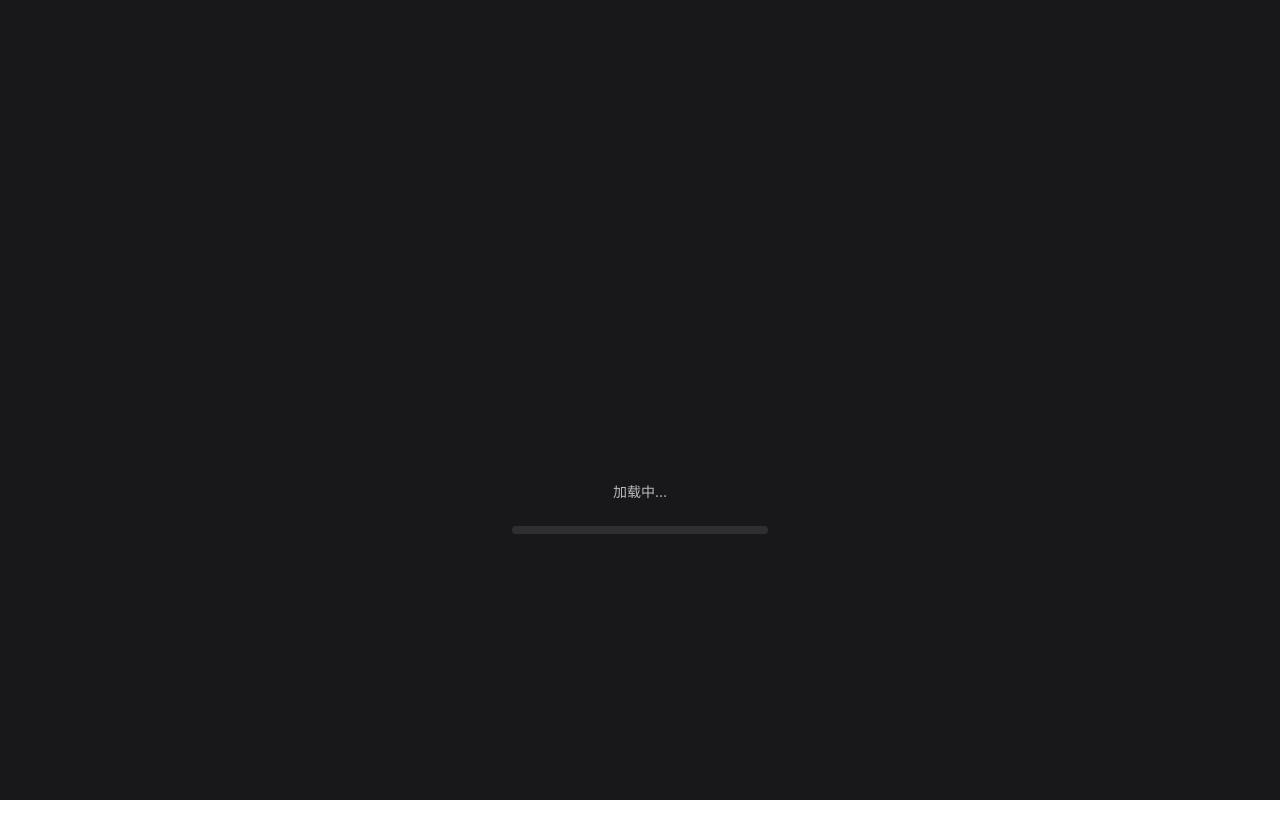
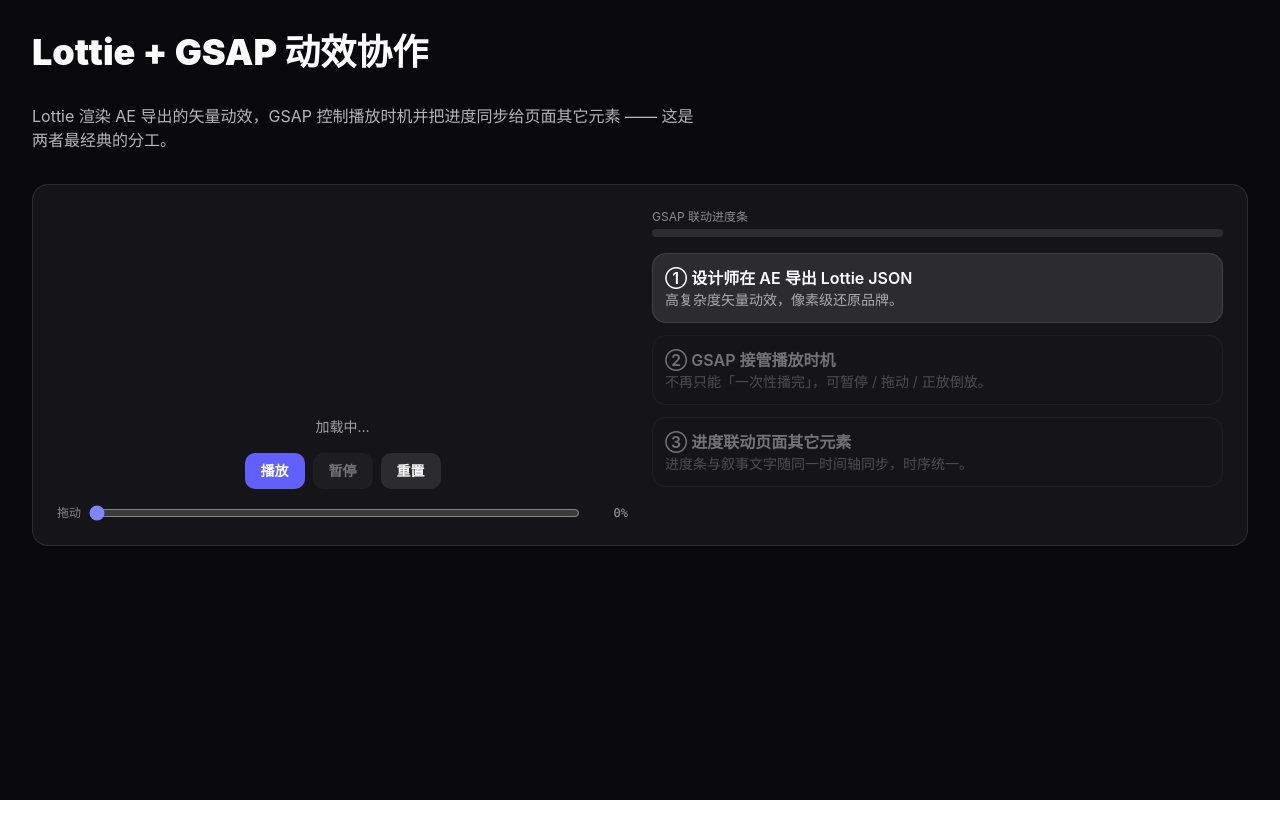
Before and after one commit to 1256807020/social-basic, a Nuxt app: page /anim-lottie-gsap in a window 1280 px wide. Shown: the top 838 px of the page. After the commit the page ends 800 px from the top, so only its background shows below. Built offline with nearby package versions, Linux system fonts and the light colour scheme.

Commit message:
feat(learn/anim-lottie-gsap): GSAP 驱动 Lottie 播放 + 进度条/叙事联动 + 控制按钮

```diff
--- a/app/pages/anim-lottie-gsap.vue
+++ b/app/pages/anim-lottie-gsap.vue
@@ -1,18 +1,20 @@
 <script setup lang="ts">
 // 【动画组合 5/9 · Lottie + GSAP】
 // 设计师与开发无缝衔接：Lottie 渲染矢量动效（此处内联一段手写 bodymovin JSON，无需外部资源），
-// GSAP + ScrollTrigger 控制播放时机 / 滚动进度（scrub），并联动页面 DOM 元素，解决纯 Lottie 交互弱的问题。
+// GSAP 负责控制「播放时机 / 进度」，并把进度同步给进度条与叙事文字，
+// 解决纯 Lottie「只能一次性播完、交互弱」的短板。
 useHead({
   script: [
     { src: 'https://cdnjs.cloudflare.com/ajax/libs/lottie-web/5.12.2/lottie.min.js' },
     { src: 'https://cdnjs.cloudflare.com/ajax/libs/gsap/3.12.5/gsap.min.js' },
-    { src: 'https://cdnjs.cloudflare.com/ajax/libs/gsap/3.12.5/ScrollTrigger.min.js' },
   ],
 })
 
 const lottieBox = ref<HTMLElement | null>(null)
 const bar = ref<HTMLElement | null>(null)
 const status = ref('加载中…')
+const playing = ref(false)
+const activeStep = ref(0)
 
 // 内联最小可用 Lottie（蓝圈旋转 + 脉冲），避免依赖外部 JSON 资源
 const data = {
@@ -37,6 +39,12 @@
   }],
 }
 
+const steps = [
+  { t: '① 设计师在 AE 导出 Lottie JSON', d: '高复杂度矢量动效，像素级还原品牌。' },
+  { t: '② GSAP 接管播放时机', d: '不再只能「一次性播完」，可暂停 / 拖动 / 正放倒放。' },
+  { t: '③ 进度联动页面其它元素', d: '进度条与叙事文字随同一时间轴同步，时序统一。' },
+]
+
 function waitFor(getter: () => any, timeout = 8000) {
   return new Promise((resolve, reject) => {
     const start = Date.now()
@@ -50,41 +58,107 @@
   })
 }
 
+// GSAP 控制的播放进度代理（0~1）
+const clip = reactive({ t: 0 })
+let anim: any = null
+let tween: any = null
+
+function applyProgress(p: number) {
+  if (!anim) return
+  clip.t = p
+  anim.goToAndStop(p * (anim.totalFrames - 1), true)
+  if (bar.value) bar.value.style.width = `${p * 100}%`
+  activeStep.value = Math.min(steps.length - 1, Math.floor(p * steps.length))
+}
+
+function play() {
+  if (!anim) return
+  if (clip.t >= 0.999) { clip.t = 0; applyProgress(0) }
+  playing.value = true
+  tween && tween.kill()
+  tween = (window as any).gsap.to(clip, {
+    t: 1,
+    duration: 4 * (1 - clip.t),
+    ease: 'none',
+    onUpdate: () => applyProgress(clip.t),
+    onComplete: () => { playing.value = false },
+  })
+}
+function pause() {
+  playing.value = false
+  tween && tween.pause()
+}
+function restart() {
+  tween && tween.kill()
+  playing.value = false
+  applyProgress(0)
+}
+function scrub(e: Event) {
+  tween && tween.kill()
+  playing.value = false
+  applyProgress(Number((e.target as HTMLInputElement).value) / 100)
+}
+
 onMounted(async () => {
   try {
     const lottie: any = await waitFor(() => (window as any).lottie)
-    const gsap: any = await waitFor(() => (window as any).gsap)
-    const ScrollTrigger: any = await waitFor(() => (window as any).ScrollTrigger)
-    gsap.registerPlugin(ScrollTrigger)
-
-    const anim = lottie.loadAnimation({ container: lottieBox.value!, renderer: 'svg', loop: false, autoplay: false, animationData: data })
+    await waitFor(() => (window as any).gsap)
+    anim = lottie.loadAnimation({ container: lottieBox.value!, renderer: 'svg', loop: false, autoplay: false, animationData: data })
     anim.addEventListener('DOMLoaded', () => {
-      // GSAP 把滚动进度映射到 Lottie 帧 + 联动进度条宽度
-      ScrollTrigger.create({
-        trigger: '#stage', start: 'top top', end: 'bottom bottom', scrub: true,
-        onUpdate: (self: any) => {
-          anim.goToAndStop(self.progress * (anim.totalFrames - 1), true)
-          if (bar.value) bar.value.style.width = `${self.progress * 100}%`
-        },
-      })
-      status.value = '向下滚动 → Lottie 随进度播放 + 进度条联动'
+      applyProgress(0)
+      status.value = 'GSAP 已接管：点播放 / 拖动滑块，进度条与叙事同步联动'
     })
   } catch (e: any) {
-    status.value = '加载失败：' + e.message + '（请检查网络/CDN）'
+    status.value = '加载失败：' + e.message + '（请检查网络 / CDN）'
   }
 })
 </script>
 
 <template>
-  <div id="stage">
-    <section class="sticky top-0 flex h-screen flex-col items-center justify-center gap-6 bg-zinc-900 text-white">
-      <div ref="lottieBox" class="h-48 w-48"></div>
-      <p class="text-sm text-white/70">{{ status }}</p>
-      <div class="h-2 w-64 overflow-hidden rounded bg-white/10">
-        <div ref="bar" class="h-full bg-blue-500" style="width: 0%"></div>
+  <main class="min-h-screen space-y-8 bg-zinc-950 p-8 text-white">
+    <h1 class="text-4xl font-black">Lottie + GSAP 动效协作</h1>
+    <p class="max-w-2xl text-white/70">
+      Lottie 渲染 AE 导出的矢量动效，GSAP 控制播放时机并把进度同步给页面其它元素 —— 这是两者最经典的分工。
+    </p>
+
+    <!-- Lottie 舞台 + GSAP 控制 -->
+    <section class="grid gap-6 rounded-2xl border border-white/10 bg-white/5 p-6 md:grid-cols-2">
+      <div class="flex flex-col items-center justify-center gap-4">
+        <div ref="lottieBox" class="h-48 w-48"></div>
+        <p class="text-sm text-white/60">{{ status }}</p>
+        <div class="flex gap-2">
+          <button @click="play" :disabled="playing"
+            class="rounded-lg bg-indigo-500 px-4 py-2 text-sm font-semibold disabled:opacity-40">播放</button>
+          <button @click="pause" :disabled="!playing"
+            class="rounded-lg bg-white/10 px-4 py-2 text-sm font-semibold disabled:opacity-40">暂停</button>
+          <button @click="restart"
+            class="rounded-lg bg-white/10 px-4 py-2 text-sm font-semibold">重置</button>
+        </div>
+        <div class="flex w-full items-center gap-2">
+          <span class="text-xs text-white/50">拖动</span>
+          <input type="range" min="0" max="100" :value="clip.t * 100" @input="scrub"
+            class="flex-1 accent-indigo-400" />
+          <span class="w-10 text-right font-mono text-xs text-white/60">{{ Math.round(clip.t * 100) }}%</span>
+        </div>
+      </div>
+
+      <!-- 联动：进度条 + 叙事步骤 -->
+      <div class="flex flex-col gap-4">
+        <div>
+          <p class="mb-1 text-xs text-white/50">GSAP 联动进度条</p>
+          <div class="h-2 w-full overflow-hidden rounded bg-white/10">
+            <div ref="bar" class="h-full bg-blue-500" style="width: 0%"></div>
+          </div>
+        </div>
+        <ul class="space-y-3">
+          <li v-for="(s, i) in steps" :key="i"
+            class="rounded-xl border border-white/10 p-3 transition-opacity duration-300"
+            :class="activeStep === i ? 'bg-white/10 opacity-100' : 'opacity-40'">
+            <p class="font-semibold">{{ s.t }}</p>
+            <p class="text-sm text-white/60">{{ s.d }}</p>
+          </li>
+        </ul>
       </div>
     </section>
-    <section class="h-screen"></section>
-    <section class="h-screen"></section>
-  </div>
+  </main>
 </template>
```
